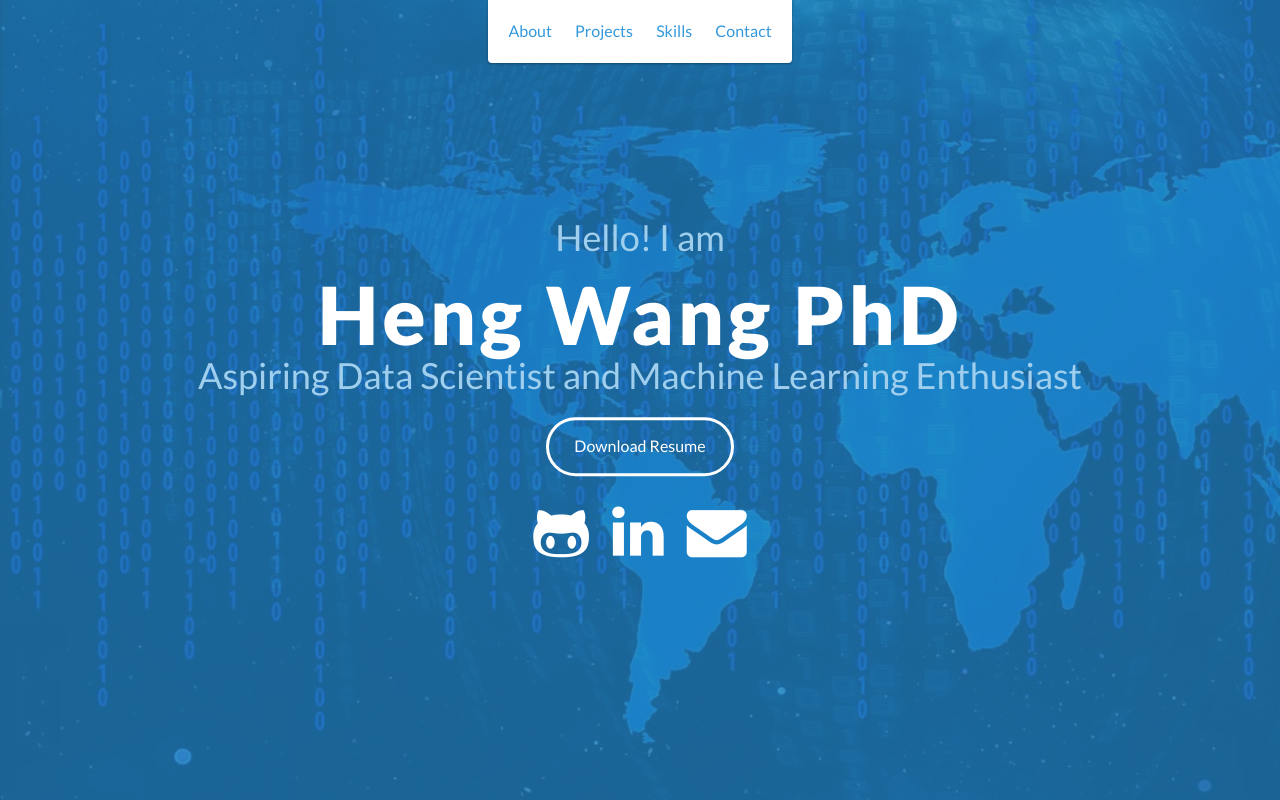
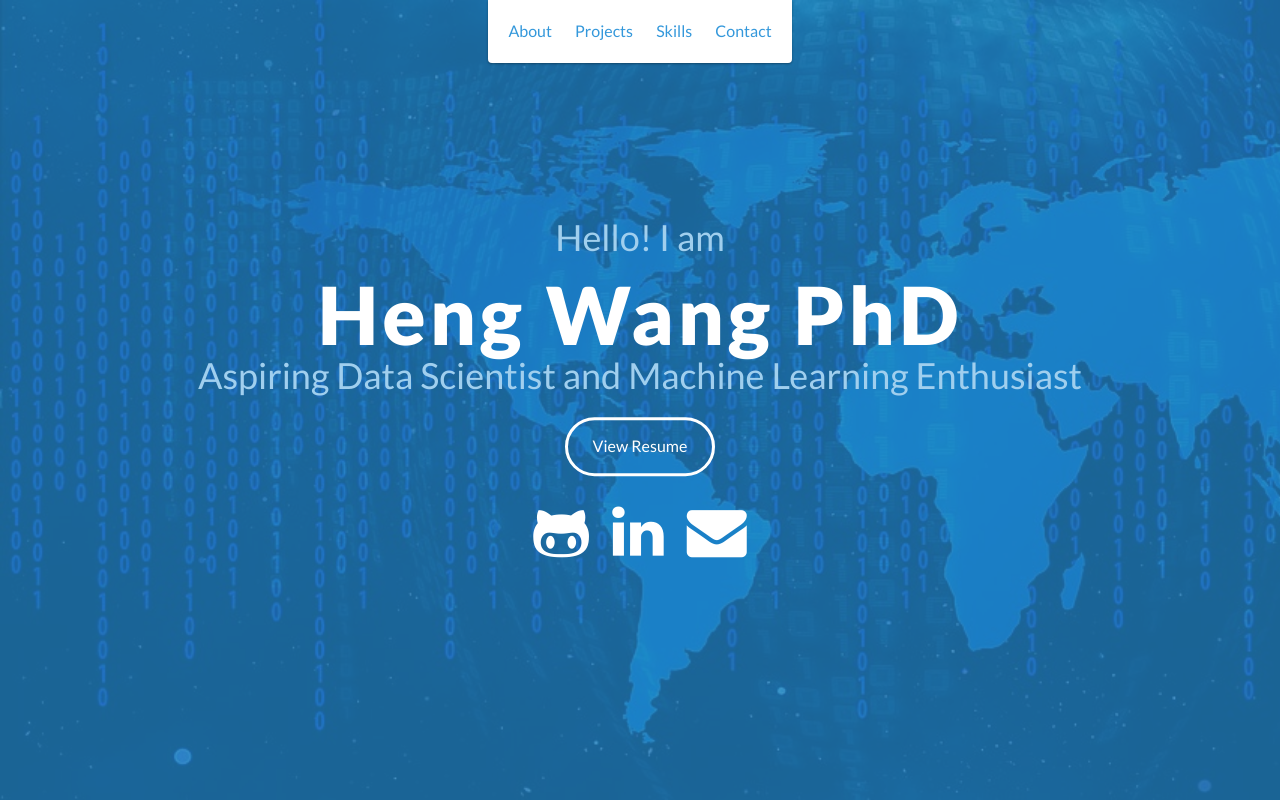
Before and after one commit to hengwang322/hengwang322.github.io, a plain HTML site: page index.html in a window 1280 px wide. Shown: the top 800 px of the page. Drawn offline with nearby package versions, Linux system fonts and the light colour scheme.

Commit message:
updated index.html

```diff
--- a/index.html
+++ b/index.html
@@ -45,7 +45,7 @@
             <h2>Hello! I am</h2>
             <h1>Heng Wang PhD</h1>
             <h2>Aspiring Data Scientist and Machine Learning Enthusiast</h2>
-            <a href="resources/resume.pdf" download="resume.pdf" class="btn-rounded-white">Download Resume</a>
+            <a href="https://www.canva.com/design/DAD0-IPJSFA/8NWqJyxBJR3dx8GD36YEnA/view?utm_content=DAD0-IPJSFA&utm_campaign=designshare&utm_medium=link&utm_source=sharebutton" target="_blank" class="btn-rounded-white">View Resume</a>
             <div class="container">
                 <div class="row">
                 </div>
```
Also changed, not shown: 1 other file.
